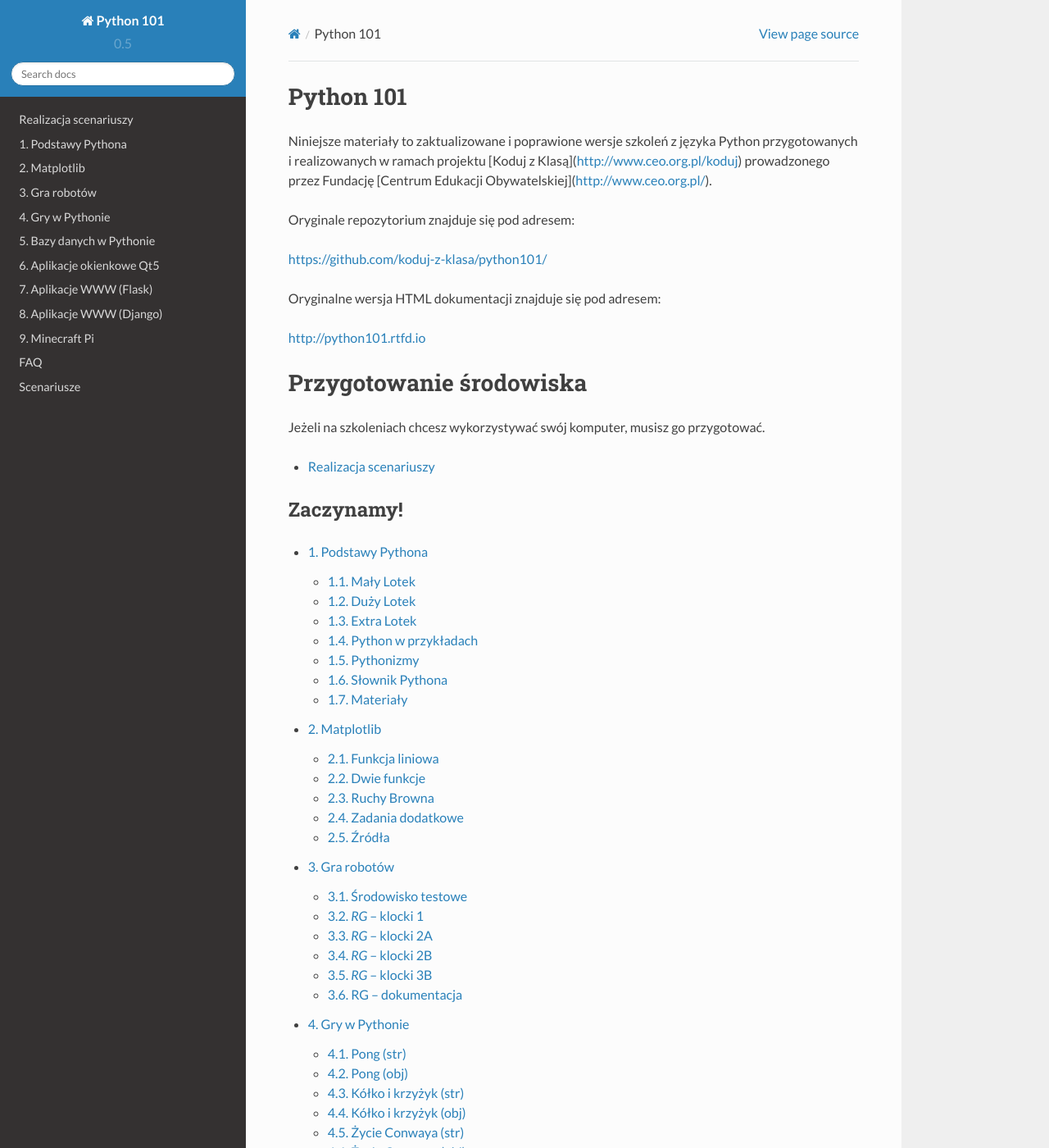
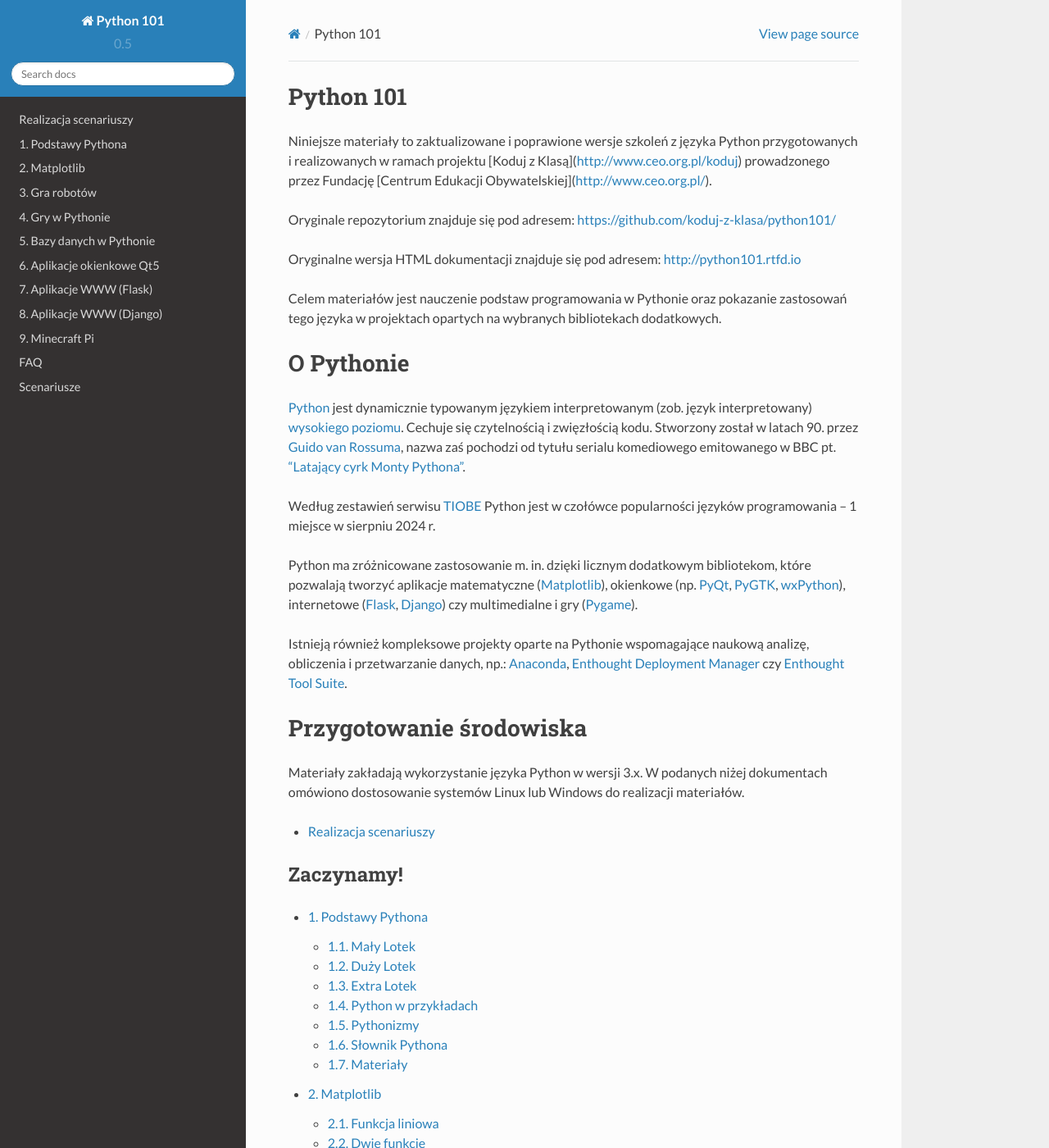
Before and after one commit to xinulsw/py101, a Sphinx documentation site: the page built from docs/index.rst, in a window 1280 px wide and 1400 px high. Shown: the whole window at 82% size. Built offline with Sphinx 7.4.7 and the Read the Docs theme 2.0.0, drawn with Linux system fonts in a browser that asks for light colours; formulas are drawn with MathJax 3; pages that are not in the unit, such as notebooks, are missing from menus; a script that is not in the unit is left out.

Commit message:
poprawki strony głównej

```diff
--- a/docs/index.rst
+++ b/docs/index.rst
@@ -1,24 +1,46 @@
 Python 101
 ===========
 
-Niniejsze materiały to zaktualizowane i poprawione wersje szkoleń
-z języka Python przygotowanych i realizowanych w ramach projektu [Koduj z Klasą](http://www.ceo.org.pl/koduj)
+Niniejsze materiały to zaktualizowane i poprawione wersje szkoleń z języka Python
+przygotowanych i realizowanych w ramach projektu [Koduj z Klasą](http://www.ceo.org.pl/koduj)
 prowadzonego przez Fundację [Centrum Edukacji Obywatelskiej](http://www.ceo.org.pl/).
 
-Oryginale repozytorium znajduje się pod adresem:
+Oryginale repozytorium znajduje się pod adresem: https://github.com/koduj-z-klasa/python101/
 
-https://github.com/koduj-z-klasa/python101/
+Oryginalne wersja HTML dokumentacji znajduje się pod adresem: http://python101.rtfd.io
 
-Oryginalne wersja HTML dokumentacji znajduje się pod adresem:
+Celem materiałów jest nauczenie podstaw programowania w Pythonie oraz pokazanie zastosowań tego języka
+w projektach opartych na wybranych bibliotekach dodatkowych.
 
-http://python101.rtfd.io
+O Pythonie
+==========
 
+`Python <http://www.python.org>`_ jest dynamicznie typowanym językiem interpretowanym
+(zob. :term:`język interpretowany`) `wysokiego poziomu <http://pl.wikipedia.org/wiki/J%C4%99zyk_wysokiego_poziomu>`_.
+Cechuje się czytelnością i zwięzłością kodu. Stworzony został w latach 90.
+przez `Guido van Rossuma <https://www.python.org/~guido/>`_,
+nazwa zaś pochodzi od tytułu serialu komediowego emitowanego w BBC pt.
+`"Latający cyrk Monty Pythona" <http://pl.wikipedia.org/wiki/Lataj%C4%85cy_cyrk_Monty_Pythona>`_.
+
+Według zestawień serwisu `TIOBE <http://www.tiobe.com/index.php/content/paperinfo/tpci/index.html>`_
+Python jest w czołówce popularności języków programowania – 1 miejsce w sierpniu 2024 r.
+
+Python ma zróżnicowane zastosowanie m. in. dzięki licznym dodatkowym bibliotekom,
+które pozwalają tworzyć aplikacje matematyczne (`Matplotlib <http://pl.wikipedia.org/wiki/Matplotlib>`_),
+okienkowe (np. `PyQt <http://pl.wikipedia.org/wiki/PyQt>`_, `PyGTK <http://pl.wikipedia.org/wiki/PyGTK>`_,
+`wxPython <http://pl.wikipedia.org/wiki/WxPython>`_),
+internetowe (`Flask <http://flask.pocoo.org/>`_, `Django <http://django.pl/>`_)
+czy multimedialne i gry (`Pygame <http://pl.wikipedia.org/wiki/Pygame>`_).
+
+Istnieją również kompleksowe projekty oparte na Pythonie wspomagające naukową
+analizę, obliczenia i przetwarzanie danych, np.: `Anaconda <https://store.continuum.io/cshop/anaconda/>`_, `Enthought Deployment Manager <https://www.enthought.com/enthought-deployment-manager/>`_
+czy `Enthought Tool Suite <https://docs.enthought.com/ets/>`_.
 
 Przygotowanie środowiska
-==========================
+========================
 
-Jeżeli na szkoleniach chcesz wykorzystywać swój komputer,
-musisz go przygotować.
+Materiały zakładają wykorzystanie języka :term:`Python` w wersji 3.x.
+W podanych niżej dokumentach omówiono dostosowanie systemów Linux lub Windows do realizacji materiałów.
 
 ..  toctree::
     :maxdepth: 1
```
